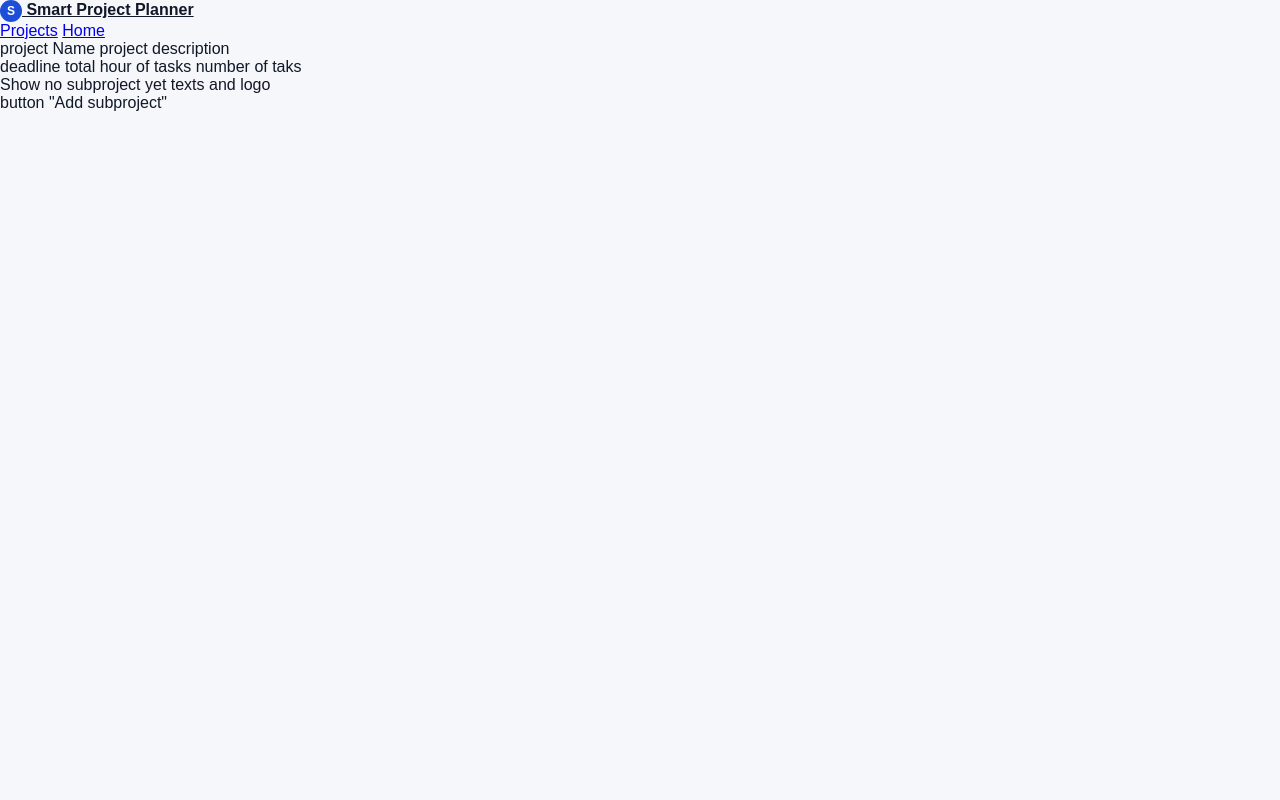
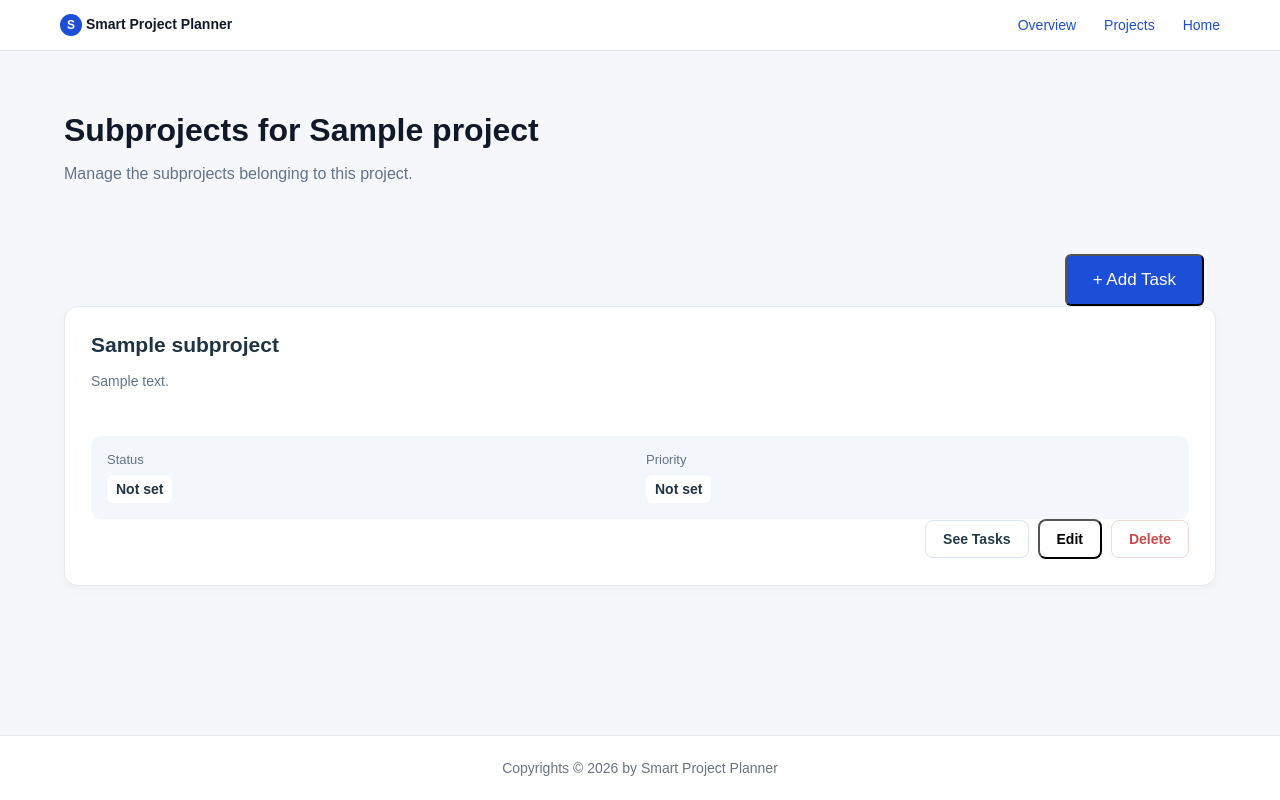
Before and after one commit to Merge-Queen-org/SmartProjectPlanner, a Spring Boot app: page /projects/1/subprojects in a window 1280 px wide. Run offline with Spring Boot 4, Linux system fonts and the light colour scheme; tables that the repository leaves empty hold one stand-in row (values such as "Sample post").

Commit message:
Add see all subprojects html

```diff
--- a/src/main/java/dk/ek/smartprojectplanner/controller/ProjectController.java
+++ b/src/main/java/dk/ek/smartprojectplanner/controller/ProjectController.java
@@ -42,7 +42,12 @@ public class ProjectController {
         model.addAttribute("subprojects",
                 projectService.getSubProjectsByProjectId(projectId));
 
-        return "subprojects";
+        model.addAttribute("projectId", projectId);
+
+        model.addAttribute("project",
+                projectService.getProjectById(projectId));
+
+        return "seeAllSubprojects";
     }
     // User story: Delete project
     @PostMapping("/projects/{projectId}/delete")
--- /dev/null
+++ b/src/main/resources/static/css/seeAllSubprojects.css
@@ -0,0 +1,115 @@
+
+.subprojects-page {
+    max-width: 1200px;
+    width: 90%;
+    margin: 40px auto;
+}
+
+.subprojects-page h1 {
+    font-size: 32px;
+    color: #111827;
+    margin-bottom: 10px;
+}
+
+.page-description {
+    color: #64748b;
+    margin-bottom: 35px;
+}
+
+.subproject-grid {
+    display: grid;
+    grid-template-columns: repeat(auto-fit, minmax(280px, 1fr));
+    gap: 24px;
+}
+
+.subproject-card {
+    background: white;
+    border: 1px solid #e5eaf1;
+    border-radius: 14px;
+    padding: 26px;
+    box-shadow: 0 3px 10px rgba(0, 0, 0, 0.04);
+}
+
+.subproject-card h2 {
+    color: #203342;
+    font-size: 21px;
+    margin: 0 0 12px;
+}
+
+.subproject-description {
+    color: #64748b;
+    font-size: 14px;
+    min-height: 40px;
+    line-height: 1.5;
+}
+
+.subproject-info {
+    display: grid;
+    grid-template-columns: 1fr 1fr;
+    gap: 12px;
+    background: #f3f6fa;
+    border-radius: 10px;
+    padding: 16px;
+    margin-top: 25px;
+}
+
+.info-item {
+    display: flex;
+    flex-direction: column;
+    gap: 8px;
+}
+
+.info-item span {
+    color: #64748b;
+    font-size: 13px;
+}
+
+.info-item strong {
+    color: #203342;
+    font-size: 14px;
+}
+
+.status-badge,
+.priority-badge {
+    background: white;
+    border-radius: 6px;
+    padding: 6px 9px;
+    width: fit-content;
+}
+
+.subproject-actions {
+    display: flex;
+    justify-content: flex-end;
+    margin-top: 22px;
+}
+
+.add-task-button {
+    background: #1d4ed8;
+    color: white;
+    border: none;
+    padding: 11px 18px;
+    border-radius: 8px;
+    font-size: 14px;
+    font-weight: 600;
+    cursor: pointer;
+}
+
+.add-task-button:hover {
+    background: #1e40af;
+}
+
+.empty-message {
+    color: #64748b;
+    margin-top: 25px;
+}
+
+@media (max-width: 600px) {
+    .subprojects-page {
+        width: 92%;
+        margin: 25px auto;
+    }
+
+    .subproject-grid {
+        grid-template-columns: 1fr;
+    }
+}
--- /dev/null
+++ b/src/main/resources/templates/seeAllSubprojects.html
@@ -0,0 +1,102 @@
+
+<!DOCTYPE html>
+<html lang="en" xmlns:th="http://www.thymeleaf.org">
+
+<head>
+  <meta charset="UTF-8">
+  <meta name="viewport" content="width=device-width, initial-scale=1.0">
+
+  <title>Subprojects - Smart Project Planner</title>
+
+  <link rel="stylesheet" th:href="@{/css/style.css}">
+  <link rel="stylesheet" th:href="@{/css/showAllProjects.css}">
+  <link rel="stylesheet" th:href="@{/css/seeAllSubprojects.css}">
+</head>
+
+<body>
+
+<!-- Header -->
+<div th:replace="~{fragments :: header}"></div>
+
+<main class="subprojects-page">
+
+  <!-- Project name -->
+  <h1 th:text="'Subprojects for ' + ${project.projectName}">
+    Subprojects
+  </h1>
+
+  <p class="page-description">
+    Manage the subprojects belonging to this project.
+  </p>
+
+  <!-- Add Task button -->
+  <div class="subproject-actions">
+    <button type="button" class="button create-button">
+      + Add Task
+    </button>
+  </div>
+
+  <!-- No subprojects message -->
+  <p class="empty-message"
+     th:if="${#lists.isEmpty(subprojects)}">
+    No subprojects yet.
+  </p>
+
+  <!-- Subproject cards -->
+  <div class="subproject-grid">
+
+    <div class="subproject-card"
+         th:each="subproject : ${subprojects}">
+
+      <h2 th:text="${subproject.subprojectName}">
+        Subproject name
+      </h2>
+
+      <p class="subproject-description"
+         th:text="${subproject.subprojectDescription}">
+        Subproject description
+      </p>
+
+      <!-- Status and Priority -->
+      <div class="subproject-info">
+
+        <div class="info-item">
+          <span>Status</span>
+          <strong class="status-badge">Not set</strong>
+        </div>
+
+        <div class="info-item">
+          <span>Priority</span>
+          <strong class="priority-badge">Not set</strong>
+        </div>
+
+      </div>
+
+      <!-- Subproject actions -->
+      <div class="project-actions">
+
+        <form>
+          <button type="button">See Tasks</button>
+        </form>
+
+        <form>
+          <button type="button">Edit</button>
+        </form>
+
+        <form>
+          <button type="button">Delete</button>
+        </form>
+
+      </div>
+
+    </div>
+
+  </div>
+
+</main>
+
+<!-- Footer -->
+<div th:replace="~{fragments :: footer}"></div>
+
+</body>
+</html>
```
Also changed, not shown: src/main/resources/templates/projects.html (+6 -1 lines).
